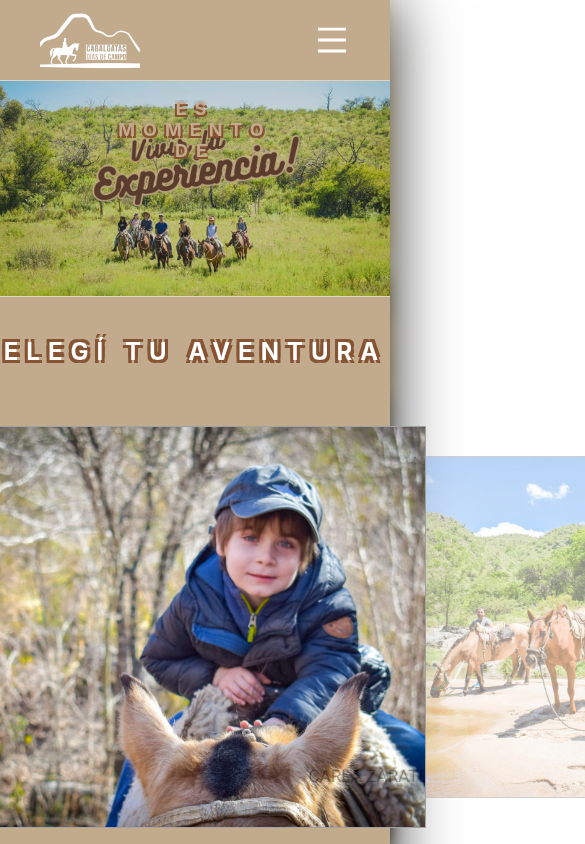
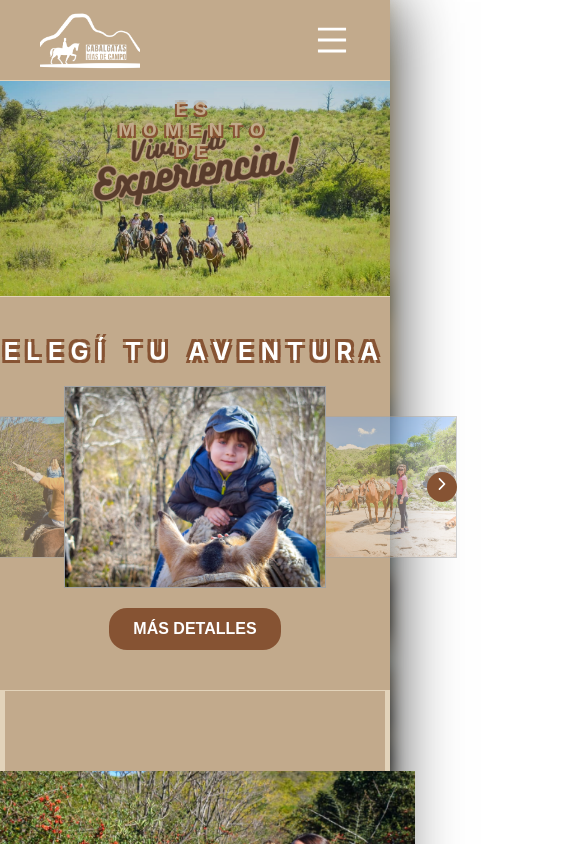
Before and after one commit to androettojuan/web-cabalgatas2, a React (Create React App) app: page / in a window 390 px wide. Shown: the top 844 px of the page, 585 px wide, since content can reach past the window. Built offline with nearby package versions, Linux system fonts and the light colour scheme.

Commit message:
responsive carousel

```diff
--- a/src/components/Carousel/Carousel.styles.js
+++ b/src/components/Carousel/Carousel.styles.js
@@ -15,6 +15,26 @@ export const StyledButton = styled("button", {
   cursor: "pointer",
   borderRadius: "50%",
   zIndex: "2",
+  "@media (max-width: 1600px)": {
+    width: "46px",
+    height: "46px",
+  },
+  "@media (max-width: 1200px)": {
+    width: "42px",
+    height: "42px",
+  },
+  "@media (max-width: 900px)": {
+    width: "38px",
+    height: "38px",
+  },
+  "@media (max-width: 700px)": {
+    width: "34px",
+    height: "34px",
+  },
+  "@media (max-width: 600px)": {
+    width: "30px",
+    height: "30px",
+  },
   variants: {
     color: {
       next: {
@@ -25,6 +45,21 @@ export const StyledButton = styled("button", {
         right: "240px",
         top: "50%",
         transform: "translateY(-50%)",
+        "@media (max-width: 1600px)": {
+          right: "200px",
+        },
+        "@media (max-width: 1200px)": {
+          right: "160px",
+        },
+        "@media (max-width: 900px)": {
+          right: "140px",
+        },
+        "@media (max-width: 700px)": {
+          right: "120px",
+        },
+        "@media (max-width: 600px)": {
+          right: "80px",
+        },
       },
       back: {
         backgroundColor: "$brown",
@@ -34,6 +69,21 @@ export const StyledButton = styled("button", {
         left: "240px",
         top: "50%",
         transform: "translateY(-50%)",
+        "@media (max-width: 1600px)": {
+          left: "200px",
+        },
+        "@media (max-width: 1200px)": {
+          left: "160px",
+        },
+        "@media (max-width: 900px)": {
+          left: "120px",
+        },
+        "@media (max-width: 700px)": {
+          left: "120px",
+        },
+        "@media (max-width: 600px)": {
+          left: "80px",
+        },
       },
     },
   },
@@ -46,6 +96,21 @@ export const StyledCarouselContent = styled("div", {
   alignItems: "center",
   position: "relative",
   margin: "60px 0",
+  "@media (max-width: 1600px)": {
+    margin: "40px 0",
+  },
+  "@media (max-width: 1200px)": {
+    margin: "20px 0",
+  },
+  "@media (max-width: 900px)": {
+    margin: "20px 0",
+  },
+  "@media (max-width: 700px)": {
+    margin: "20px 0",
+  },
+  "@media (max-width: 600px)": {
+    margin: "20px 0",
+  },
 });
 
 export const StyledCarouselContentPhoto = styled("img", {
@@ -53,6 +118,26 @@ export const StyledCarouselContentPhoto = styled("img", {
   height: "400px",
   objectFit: "cover",
   border: "1px solid $grey",
+  "@media (max-width: 1600px)": {
+    width: "420px",
+    height: "360px",
+  },
+  "@media (max-width: 1200px)": {
+    width: "380px",
+    height: "320px",
+  },
+  "@media (max-width: 900px)": {
+    width: "300px",
+    height: "240px",
+  },
+  "@media (max-width: 700px)": {
+    width: "300px",
+    height: "240px",
+  },
+  "@media (max-width: 600px)": {
+    width: "300px",
+    height: "240px",
+  },
   variants: {
     current: {
       true: {
@@ -64,6 +149,31 @@ export const StyledCarouselContentPhoto = styled("img", {
         transform: "translate(-50%, -50%)",
         transition: "none 0.5s ease-in-out",
         transitionProperty: "opacity, width, height",
+        "@media (max-width: 1600px)": {
+          width: "420px",
+          height: "360px",
+          margin: "0",
+        },
+        "@media (max-width: 1200px)": {
+          width: "380px",
+          height: "320px",
+          margin: "0",
+        },
+        "@media (max-width: 900px)": {
+          width: "300px",
+          height: "240px",
+          margin: "0",
+        },
+        "@media (max-width: 700px)": {
+          width: "260px",
+          height: "200px",
+          margin: "0",
+        },
+        "@media (max-width: 600px)": {
+          width: "260px",
+          height: "200px",
+          margin: "0",
+        },
       },
       false: {
         opacity: "0.5",
@@ -71,6 +181,32 @@ export const StyledCarouselContentPhoto = styled("img", {
         width: "380px",
         height: "340px",
         margin: "0 160px",
+        "@media (max-width: 1600px)": {
+          width: "340px",
+          height: "300px",
+          margin: "0 140px",
+        },
+        "@media (max-width: 1200px)": {
+          width: "300px",
+          height: "260px",
+          margin: "0 120px",
+        },
+        "@media (max-width: 900px)": {
+          width: "240px",
+          height: "200px",
+          margin: "0 100px",
+        },
+
+        "@media (max-width: 760px)": {
+          width: "220px",
+          height: "180px",
+          margin: "0 60px",
+        },
+        "@media (max-width: 600px)": {
+          width: "180px",
+          height: "140px",
+          margin: "0 80px",
+        },
       },
       none: {
         display: "none",
@@ -78,3 +214,8 @@ export const StyledCarouselContentPhoto = styled("img", {
     },
   },
 });
+
+// "@media (max-width: 1600px)": {},
+// "@media (max-width: 1200px)": {},
+// "@media (max-width: 899px)": {},
+// "@media (max-width: 600px)": {},
```
